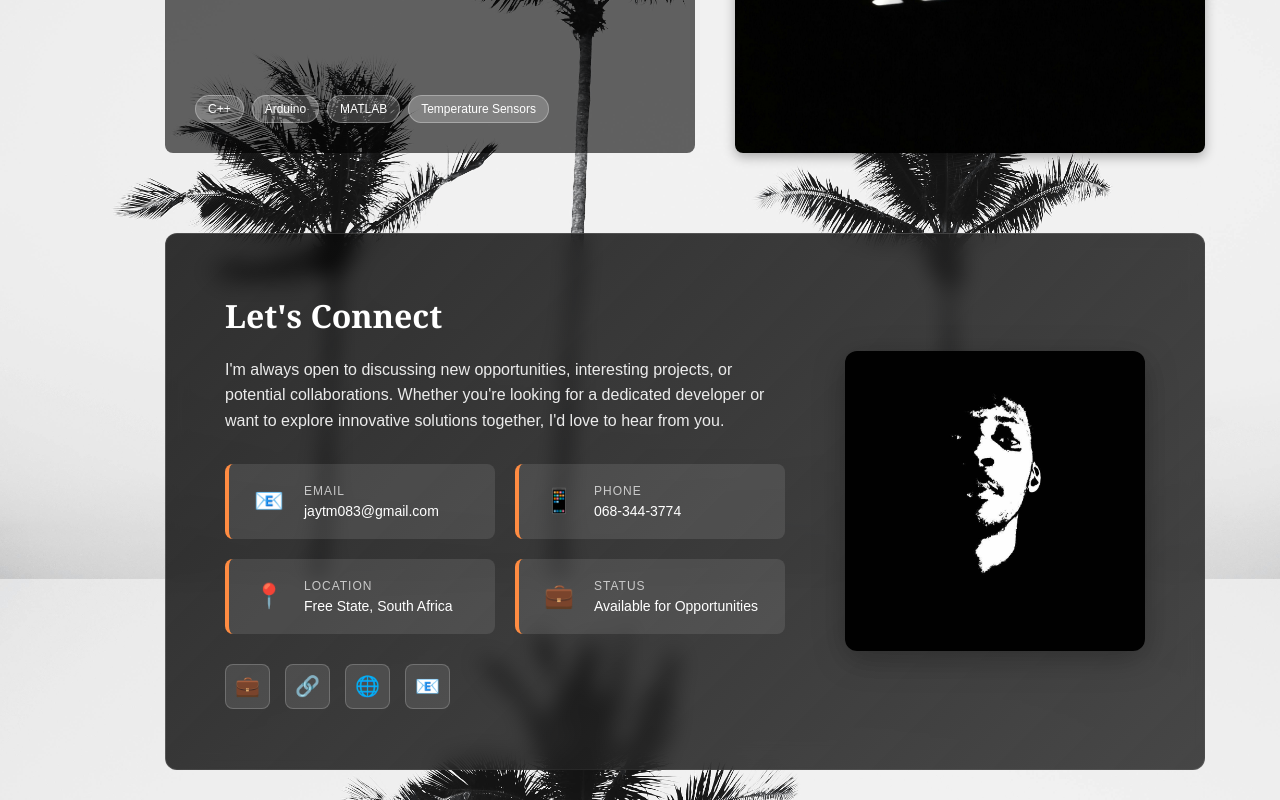
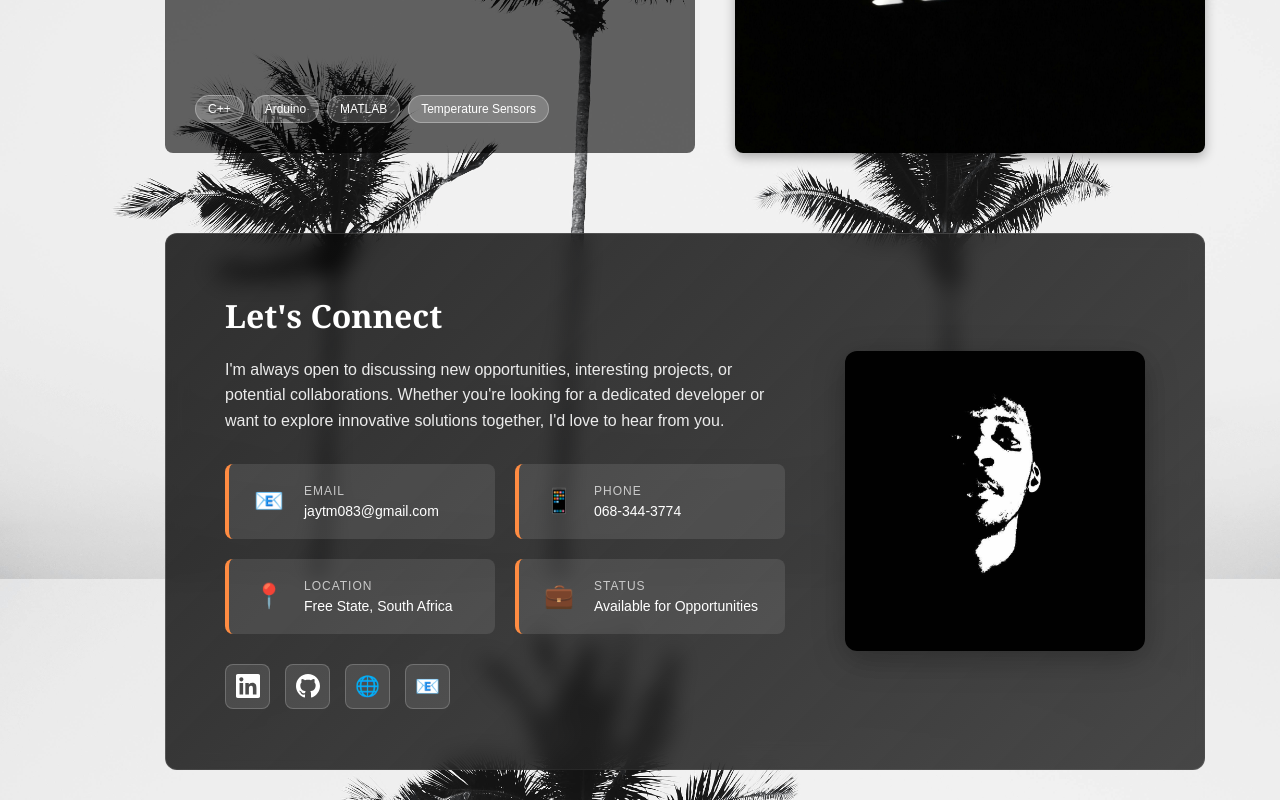
Before and after one commit to JoTM-stack/JM_TSIE, a plain HTML site: page index.html in a window 1280 px wide. Shown: the part 3674-4474 px from the top of the page. Drawn offline with Linux system fonts and the light colour scheme.

Commit message:
Update index.html

```diff
--- a/index.html
+++ b/index.html
@@ -1084,11 +1084,19 @@
                     </div>
 
                     <div class="social-links">
-                        <a href="https://www.linkedin.com/in/joseph-tsie-7b507321a" class="social-link" title="LinkedIn" target="_blank">💼</a>
-                        <a href="https://github.com/JoTM-stack" class="social-link" title="GitHub" target="_blank">🔗</a>
-                        <a href="https://jotm-stack.github.io/JM_TSIE/" class="social-link" title="Portfolio" target="_blank">🌐</a>
-                        <a href="mailto:jaytm083@gmail.com" class="social-link" title="Email">📧</a>
-                    </div>
+    <a href="https://www.linkedin.com/in/joseph-tsie-7b507321a" class="social-link" title="LinkedIn" target="_blank">
+        <svg width="24" height="24" viewBox="0 0 24 24" fill="currentColor">
+            <path d="M20.447 20.452h-3.554v-5.569c0-1.328-.027-3.037-1.852-3.037-1.853 0-2.136 1.445-2.136 2.939v5.667H9.351V9h3.414v1.561h.046c.477-.9 1.637-1.85 3.37-1.85 3.601 0 4.267 2.37 4.267 5.455v6.286zM5.337 7.433c-1.144 0-2.063-.926-2.063-2.065 0-1.138.92-2.063 2.063-2.063 1.14 0 2.064.925 2.064 2.063 0 1.139-.925 2.065-2.064 2.065zm1.782 13.019H3.555V9h3.564v11.452zM22.225 0H1.771C.792 0 0 .774 0 1.729v20.542C0 23.227.792 24 1.771 24h20.451C23.2 24 24 23.227 24 22.271V1.729C24 .774 23.2 0 22.222 0h.003z"/>
+        </svg>
+    </a>
+    <a href="https://github.com/JoTM-stack" class="social-link" title="GitHub" target="_blank">
+        <svg width="24" height="24" viewBox="0 0 24 24" fill="currentColor">
+            <path d="M12 0c-6.626 0-12 5.373-12 12 0 5.302 3.438 9.8 8.207 11.387.599.111.793-.261.793-.577v-2.234c-3.338.726-4.033-1.416-4.033-1.416-.546-1.387-1.333-1.756-1.333-1.756-1.089-.745.083-.729.083-.729 1.205.084 1.839 1.237 1.839 1.237 1.07 1.834 2.807 1.304 3.492.997.107-.775.418-1.305.762-1.604-2.665-.305-5.467-1.334-5.467-5.931 0-1.311.469-2.381 1.236-3.221-.124-.303-.535-1.524.117-3.176 0 0 1.008-.322 3.301 1.23.957-.266 1.983-.399 3.003-.404 1.02.005 2.047.138 3.006.404 2.291-1.552 3.297-1.23 3.297-1.23.653 1.653.242 2.874.118 3.176.77.84 1.235 1.911 1.235 3.221 0 4.609-2.807 5.624-5.479 5.921.43.372.823 1.102.823 2.222v3.293c0 .319.192.694.801.576 4.765-1.589 8.199-6.086 8.199-11.386 0-6.627-5.373-12-12-12z"/>
+        </svg>
+    </a>
+    <a href="https://jotm-stack.github.io/JM_TSIE/" class="social-link" title="Portfolio" target="_blank">🌐</a>
+    <a href="mailto:jaytm083@gmail.com" class="social-link" title="Email">📧</a>
+</div>
                 </div>
 
                 <div class="contact-image">
```
